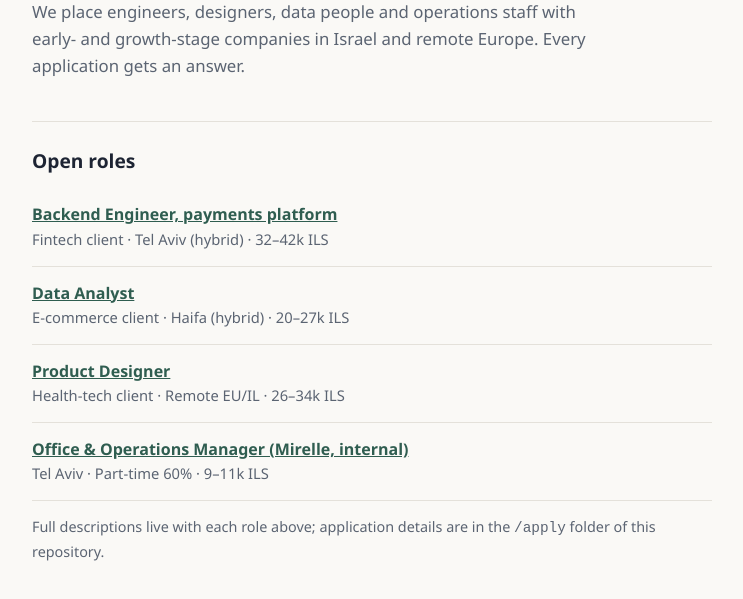
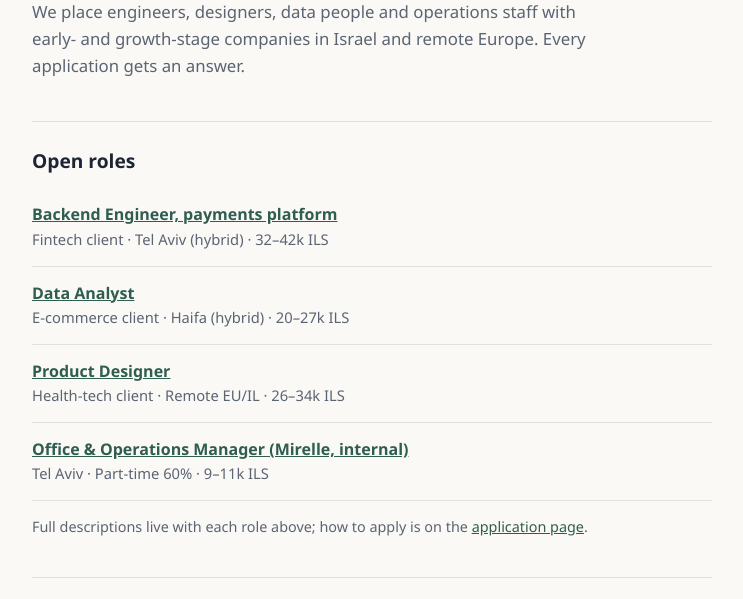
Before and after one commit to itamar-halevi/careers, a plain HTML site: page docs/index.html in a window 1280 px wide. Shown: the part 188-787 px from the top of the page, without its empty margins (268-1011 px from the left). Drawn offline with Linux system fonts and the light colour scheme.

Commit message:
Site: self-contained application page under /docs, honest Pages status

```diff
--- a/docs/index.html
+++ b/docs/index.html
@@ -46,8 +46,8 @@
           <span>Tel Aviv · Part-time 60% · 9–11k ILS</span>
         </li>
       </ul>
-      <p class="note">Full descriptions live with each role above; application
-      details are in the <code>/apply</code> folder of this repository.</p>
+      <p class="note">Full descriptions live with each role above; how to apply
+      is on the <a href="./apply.md">application page</a>.</p>
     </section>
 
     <section id="process">
```
Also changed, not shown: 5 other files.
